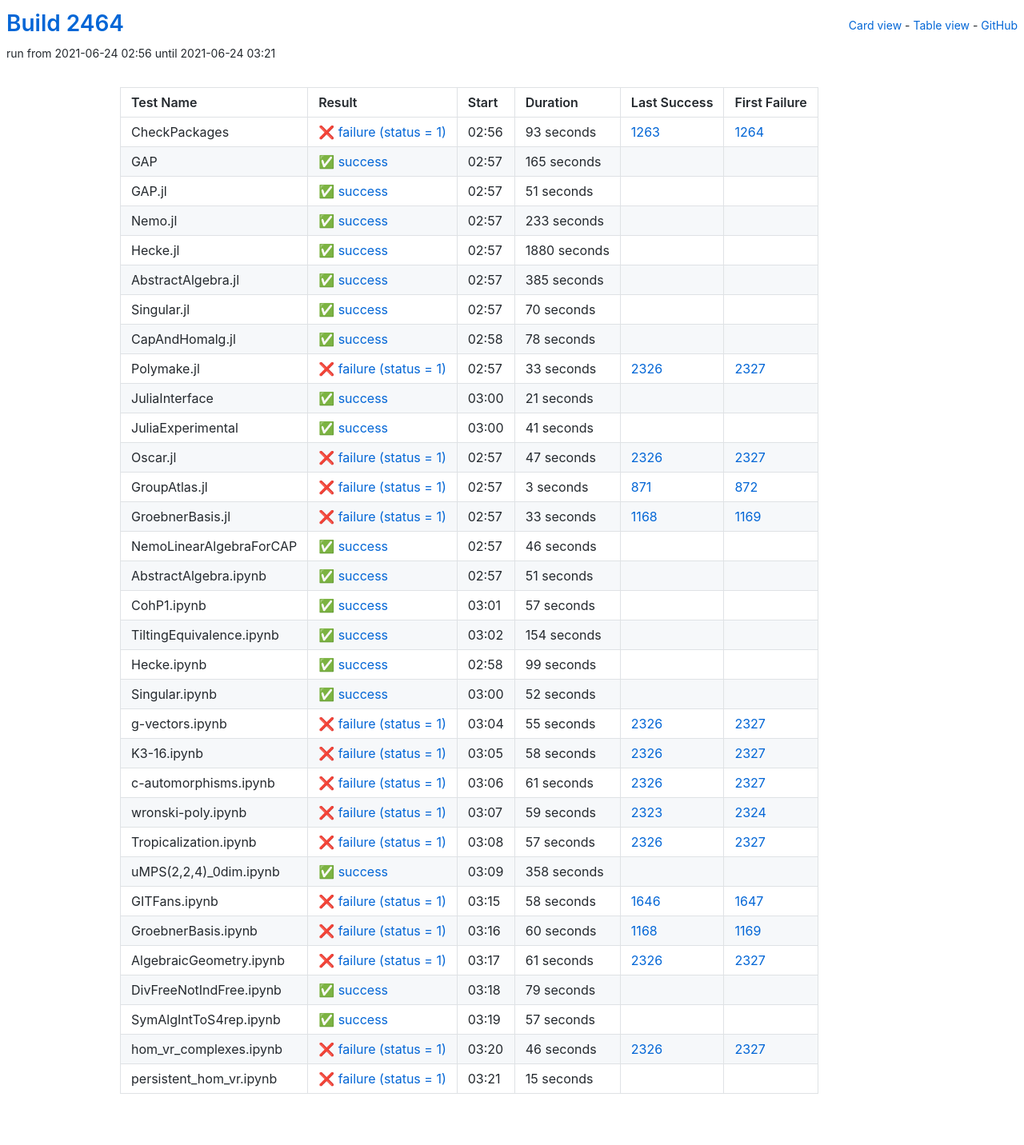
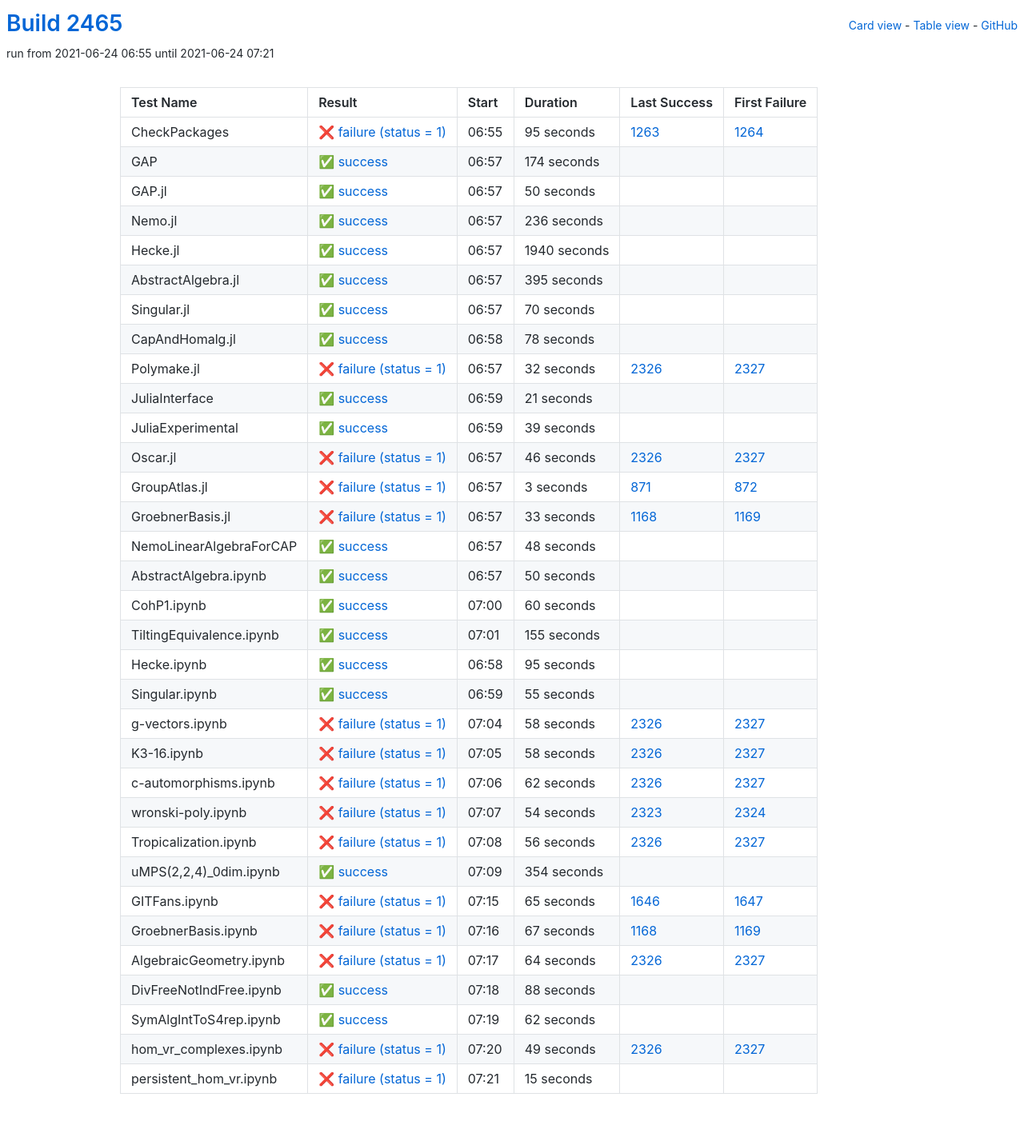
Before and after one commit to oscar-system/oscar-ci-status-stable, a Jekyll site: the page built from table.html, in a window 1280 px wide. Shown: the whole page at 80% size. Built offline with Jekyll 4.4.1, drawn with Linux system fonts in a browser that asks for light colours.

Commit message:
Build #2465

```diff
--- a/_data/ci.yml
+++ b/_data/ci.yml
@@ -1,6 +1,6 @@
 ---
-build: 2464
-build_url: https://oscarci.mathematik.uni-kl.de/job/oscar-stable/2464/
+build: 2465
+build_url: https://oscarci.mathematik.uni-kl.de/job/oscar-stable/2465/
 job: oscar-stable
 organization: oscar-system
 repo: oscar-ci-status-stable
@@ -8,80 +8,80 @@ repourl: https://github.com/oscar-system/oscar-ci-status-stable
 tests:
 - name: CheckPackages
   id: checkpackages
-  log: https://oscarci.mathematik.uni-kl.de/job/oscar-stable/2464/artifact/logs/build-2464/CheckPackages.log
-  start: 2021-06-24 02:56
+  log: https://oscarci.mathematik.uni-kl.de/job/oscar-stable/2465/artifact/logs/build-2465/CheckPackages.log
+  start: 2021-06-24 06:55
   success: false
   exitcode: 1
   status: failure
-  duration: 93
+  duration: 95
   last_success: 1263
   last_success_url: https://oscarci.mathematik.uni-kl.de/job/oscar-stable/1263/
   first_failure: 1264
   first_failure_url: https://oscarci.mathematik.uni-kl.de/job/oscar-stable/1264/
 - name: GAP
   id: gap
-  log: https://oscarci.mathematik.uni-kl.de/job/oscar-stable/2464/artifact/logs/build-2464/GAP.log
-  start: 2021-06-24 02:57
+  log: https://oscarci.mathematik.uni-kl.de/job/oscar-stable/2465/artifact/logs/build-2465/GAP.log
+  start: 2021-06-24 06:57
   success: true
   exitcode: 0
   status: success
-  duration: 165
+  duration: 174
   last_success: false
   last_success_url:
   first_failure: false
   first_failure_url:
 - name: GAP.jl
   id: gap-jl
-  log: https://oscarci.mathematik.uni-kl.de/job/oscar-stable/2464/artifact/logs/build-2464/GAP.jl.log
-  start: 2021-06-24 02:57
+  log: https://oscarci.mathematik.uni-kl.de/job/oscar-stable/2465/artifact/logs/build-2465/GAP.jl.log
+  start: 2021-06-24 06:57
   success: true
   exitcode: 0
   status: success
-  duration: 51
+  duration: 50
   last_success: false
   last_success_url:
   first_failure: false
   first_failure_url:
 - name: Nemo.jl
   id: nemo-jl
-  log: https://oscarci.mathematik.uni-kl.de/job/oscar-stable/2464/artifact/logs/build-2464/Nemo.jl.log
-  start: 2021-06-24 02:57
+  log: https://oscarci.mathematik.uni-kl.de/job/oscar-stable/2465/artifact/logs/build-2465/Nemo.jl.log
+  start: 2021-06-24 06:57
   success: true
   exitcode: 0
   status: success
-  duration: 233
+  duration: 236
   last_success: false
   last_success_url:
   first_failure: false
   first_failure_url:
 - name: Hecke.jl
   id: hecke-jl
-  log: https://oscarci.mathematik.uni-kl.de/job/oscar-stable/2464/artifact/logs/build-2464/Hecke.jl.log
-  start: 2021-06-24 02:57
+  log: https://oscarci.mathematik.uni-kl.de/job/oscar-stable/2465/artifact/logs/build-2465/Hecke.jl.log
+  start: 2021-06-24 06:57
   success: true
   exitcode: 0
   status: success
-  duration: 1880
+  duration: 1940
   last_success: false
   last_success_url:
   first_failure: false
   first_failure_url:
 - name: AbstractAlgebra.jl
   id: abstractalgebra-jl
-  log: https://oscarci.mathematik.uni-kl.de/job/oscar-stable/2464/artifact/logs/build-2464/AbstractAlgebra.jl.log
-  start: 2021-06-24 02:57
+  log: https://oscarci.mathematik.uni-kl.de/job/oscar-stable/2465/artifact/logs/build-2465/AbstractAlgebra.jl.log
+  start: 2021-06-24 06:57
   success: true
   exitcode: 0
   status: success
-  duration: 385
+  duration: 395
   last_success: false
   last_success_url:
   first_failure: false
   first_failure_url:
 - name: Singular.jl
   id: singular-jl
-  log: https://oscarci.mathematik.uni-kl.de/job/oscar-stable/2464/artifact/logs/build-2464/Singular.jl.log
-  start: 2021-06-24 02:57
+  log: https://oscarci.mathematik.uni-kl.de/job/oscar-stable/2465/artifact/logs/build-2465/Singular.jl.log
+  start: 2021-06-24 06:57
   success: true
   exitcode: 0
   status: success
@@ -92,8 +92,8 @@ tests:
   first_failure_url:
 - name: CapAndHomalg.jl
   id: capandhomalg-jl
-  log: https://oscarci.mathematik.uni-kl.de/job/oscar-stable/2464/artifact/logs/build-2464/CapAndHomalg.jl.log
-  start: 2021-06-24 02:58
+  log: https://oscarci.mathematik.uni-kl.de/job/oscar-stable/2465/artifact/logs/build-2465/CapAndHomalg.jl.log
+  start: 2021-06-24 06:58
   success: true
   exitcode: 0
   status: success
@@ -104,20 +104,20 @@ tests:
   first_failure_url:
 - name: Polymake.jl
   id: polymake-jl
-  log: https://oscarci.mathematik.uni-kl.de/job/oscar-stable/2464/artifact/logs/build-2464/Polymake.jl.log
-  start: 2021-06-24 02:57
+  log: https://oscarci.mathematik.uni-kl.de/job/oscar-stable/2465/artifact/logs/build-2465/Polymake.jl.log
+  start: 2021-06-24 06:57
   success: false
   exitcode: 1
   status: failure
-  duration: 33
+  duration: 32
   last_success: 2326
   last_success_url: https://oscarci.mathematik.uni-kl.de/job/oscar-stable/2326/
   first_failure: 2327
   first_failure_url: https://oscarci.mathematik.uni-kl.de/job/oscar-stable/2327/
 - name: JuliaInterface
   id: juliainterface
-  log: https://oscarci.mathematik.uni-kl.de/job/oscar-stable/2464/artifact/logs/build-2464/JuliaInterface.log
-  start: 2021-06-24 03:00
+  log: https://oscarci.mathematik.uni-kl.de/job/oscar-stable/2465/artifact/logs/build-2465/JuliaInterface.log
+  start: 2021-06-24 06:59
   success: true
   exitcode: 0
   status: success
@@ -128,32 +128,32 @@ tests:
   first_failure_url:
 - name: JuliaExperimental
   id: juliaexperimental
-  log: https://oscarci.mathematik.uni-kl.de/job/oscar-stable/2464/artifact/logs/build-2464/JuliaExperimental.log
-  start: 2021-06-24 03:00
+  log: https://oscarci.mathematik.uni-kl.de/job/oscar-stable/2465/artifact/logs/build-2465/JuliaExperimental.log
+  start: 2021-06-24 06:59
   success: true
   exitcode: 0
   status: success
-  duration: 41
+  duration: 39
   last_success: false
   last_success_url:
   first_failure: false
   first_failure_url:
 - name: Oscar.jl
   id: oscar-jl
-  log: https://oscarci.mathematik.uni-kl.de/job/oscar-stable/2464/artifact/logs/build-2464/Oscar.jl.log
-  start: 2021-06-24 02:57
+  log: https://oscarci.mathematik.uni-kl.de/job/oscar-stable/2465/artifact/logs/build-2465/Oscar.jl.log
+  start: 2021-06-24 06:57
   success: false
   exitcode: 1
   status: failure
-  duration: 47
+  duration: 46
   last_success: 2326
   last_success_url: https://oscarci.mathematik.uni-kl.de/job/oscar-stable/2326/
   first_failure: 2327
   first_failure_url: https://oscarci.mathematik.uni-kl.de/job/oscar-stable/2327/
 - name: GroupAtlas.jl
   id: groupatlas-jl
-  log: https://oscarci.mathematik.uni-kl.de/job/oscar-stable/2464/artifact/logs/build-2464/GroupAtlas.jl.log
-  start: 2021-06-24 02:57
+  log: https://oscarci.mathematik.uni-kl.de/job/oscar-stable/2465/artifact/logs/build-2465/GroupAtlas.jl.log
+  start: 2021-06-24 06:57
   success: false
   exitcode: 1
   status: failure
@@ -164,8 +164,8 @@ tests:
   first_failure_url: https://oscarci.mathematik.uni-kl.de/job/oscar-stable/872/
 - name: GroebnerBasis.jl
   id: groebnerbasis-jl
-  log: https://oscarci.mathematik.uni-kl.de/job/oscar-stable/2464/artifact/logs/build-2464/GroebnerBasis.jl.log
-  start: 2021-06-24 02:57
+  log: https://oscarci.mathematik.uni-kl.de/job/oscar-stable/2465/artifact/logs/build-2465/GroebnerBasis.jl.log
+  start: 2021-06-24 06:57
   success: false
   exitcode: 1
   status: failure
@@ -176,92 +176,92 @@ tests:
   first_failure_url: https://oscarci.mathematik.uni-kl.de/job/oscar-stable/1169/
 - name: NemoLinearAlgebraForCAP
   id: nemolinearalgebraforcap
-  log: https://oscarci.mathematik.uni-kl.de/job/oscar-stable/2464/artifact/logs/build-2464/NemoLinearAlgebraForCAP.log
-  start: 2021-06-24 02:57
+  log: https://oscarci.mathematik.uni-kl.de/job/oscar-stable/2465/artifact/logs/build-2465/NemoLinearAlgebraForCAP.log
+  start: 2021-06-24 06:57
   success: true
   exitcode: 0
   status: success
-  duration: 46
+  duration: 48
   last_success: false
   last_success_url:
   first_failure: false
   first_failure_url:
 - name: AbstractAlgebra.ipynb
   id: abstractalgebra-ipynb
-  log: https://oscarci.mathematik.uni-kl.de/job/oscar-stable/2464/artifact/logs/build-2464/AbstractAlgebra.ipynb.log
-  start: 2021-06-24 02:57
+  log: https://oscarci.mathematik.uni-kl.de/job/oscar-stable/2465/artifact/logs/build-2465/AbstractAlgebra.ipynb.log
+  start: 2021-06-24 06:57
   success: true
   exitcode: 0
   status: success
-  duration: 51
+  duration: 50
   last_success: false
   last_success_url:
   first_failure: false
   first_failure_url:
 - name: CohP1.ipynb
   id: cohp1-ipynb
-  log: https://oscarci.mathematik.uni-kl.de/job/oscar-stable/2464/artifact/logs/build-2464/CohP1.ipynb.log
-  start: 2021-06-24 03:01
+  log: https://oscarci.mathematik.uni-kl.de/job/oscar-stable/2465/artifact/logs/build-2465/CohP1.ipynb.log
+  start: 2021-06-24 07:00
   success: true
   exitcode: 0
   status: success
-  duration: 57
+  duration: 60
   last_success: false
   last_success_url:
   first_failure: false
   first_failure_url:
 - name: TiltingEquivalence.ipynb
   id: tiltingequivalence-ipynb
-  log: https://oscarci.mathematik.uni-kl.de/job/oscar-stable/2464/artifact/logs/build-2464/TiltingEquivalence.ipynb.log
-  start: 2021-06-24 03:02
+  log: https://oscarci.mathematik.uni-kl.de/job/oscar-stable/2465/artifact/logs/build-2465/TiltingEquivalence.ipynb.log
+  start: 2021-06-24 07:01
   success: true
   exitcode: 0
   status: success
-  duration: 154
+  duration: 155
   last_success: false
   last_success_url:
   first_failure: false
   first_failure_url:
 - name: Hecke.ipynb
   id: hecke-ipynb
-  log: https://oscarci.mathematik.uni-kl.de/job/oscar-stable/2464/artifact/logs/build-2464/Hecke.ipynb.log
-  start: 2021-06-24 02:58
+  log: https://oscarci.mathematik.uni-kl.de/job/oscar-stable/2465/artifact/logs/build-2465/Hecke.ipynb.log
+  start: 2021-06-24 06:58
   success: true
   exitcode: 0
   status: success
-  duration: 99
+  duration: 95
   last_success: false
   last_success_url:
   first_failure: false
   first_failure_url:
 - name: Singular.ipynb
   id: singular-ipynb
-  log: https://oscarci.mathematik.uni-kl.de/job/oscar-stable/2464/artifact/logs/build-2464/Singular.ipynb.log
-  start: 2021-06-24 03:00
+  log: https://oscarci.mathematik.uni-kl.de/job/oscar-stable/2465/artifact/logs/build-2465/Singular.ipynb.log
+  start: 2021-06-24 06:59
   success: true
   exitcode: 0
   status: success
-  duration: 52
+  duration: 55
   last_success: false
   last_success_url:
   first_failure: false
   first_failure_url:
 - name: g-vectors.ipynb
   id: g-vectors-ipynb
-  log: https://oscarci.mathematik.uni-kl.de/job/oscar-stable/2464/artifact/logs/build-2464/g-vectors.ipynb.log
-  start: 2021-06-24 03:04
+  log: https://oscarci.mathematik.uni-kl.de/job/oscar-stable/2465/artifact/logs/build-2465/g-vectors.ipynb.log
+  start: 2021-06-24 07:04
   success: false
   exitcode: 1
   status: failure
-  duration: 55
+  duration: 58
   last_success: 2326
   last_success_url: https://oscarci.mathematik.uni-kl.de/job/oscar-stable/2326/
   first_failure: 2327
   first_failure_url: https://oscarci.mathematik.uni-kl.de/job/oscar-stable/2327/
 - name: K3-16.ipynb
   id: k3-16-ipynb
-  log: https://oscarci.mathematik.uni-kl.de/job/oscar-stable/2464/artifact/logs/build-2464/K3-16.ipynb.log
-  start: 2021-06-24 03:05
+  log: https://oscarci.mathematik.uni-kl.de/job/oscar-stable/2465/artifact/logs/build-2465/K3-16.ipynb.log
+  start: 2021-06-24 07:05
   success: false
   exitcode: 1
   status: failure
@@ -272,128 +272,128 @@ tests:
   first_failure_url: https://oscarci.mathematik.uni-kl.de/job/oscar-stable/2327/
 - name: c-automorphisms.ipynb
   id: c-automorphisms-ipynb
-  log: https://oscarci.mathematik.uni-kl.de/job/oscar-stable/2464/artifact/logs/build-2464/c-automorphisms.ipynb.log
-  start: 2021-06-24 03:06
+  log: https://oscarci.mathematik.uni-kl.de/job/oscar-stable/2465/artifact/logs/build-2465/c-automorphisms.ipynb.log
+  start: 2021-06-24 07:06
   success: false
   exitcode: 1
   status: failure
-  duration: 61
+  duration: 62
   last_success: 2326
   last_success_url: https://oscarci.mathematik.uni-kl.de/job/oscar-stable/2326/
   first_failure: 2327
   first_failure_url: https://oscarci.mathematik.uni-kl.de/job/oscar-stable/2327/
 - name: wronski-poly.ipynb
   id: wronski-poly-ipynb
-  log: https://oscarci.mathematik.uni-kl.de/job/oscar-stable/2464/artifact/logs/build-2464/wronski-poly.ipynb.log
-  start: 2021-06-24 03:07
+  log: https://oscarci.mathematik.uni-kl.de/job/oscar-stable/2465/artifact/logs/build-2465/wronski-poly.ipynb.log
+  start: 2021-06-24 07:07
   success: false
   exitcode: 1
   status: failure
-  duration: 59
+  duration: 54
   last_success: 2323
   last_success_url: https://oscarci.mathematik.uni-kl.de/job/oscar-stable/2323/
   first_failure: 2324
   first_failure_url: https://oscarci.mathematik.uni-kl.de/job/oscar-stable/2324/
 - name: Tropicalization.ipynb
   id: tropicalization-ipynb
-  log: https://oscarci.mathematik.uni-kl.de/job/oscar-stable/2464/artifact/logs/build-2464/Tropicalization.ipynb.log
-  start: 2021-06-24 03:08
+  log: https://oscarci.mathematik.uni-kl.de/job/oscar-stable/2465/artifact/logs/build-2465/Tropicalization.ipynb.log
+  start: 2021-06-24 07:08
   success: false
   exitcode: 1
   status: failure
-  duration: 57
+  duration: 56
   last_success: 2326
   last_success_url: https://oscarci.mathematik.uni-kl.de/job/oscar-stable/2326/
   first_failure: 2327
   first_failure_url: https://oscarci.mathematik.uni-kl.de/job/oscar-stable/2327/
 - name: uMPS(2,2,4)_0dim.ipynb
   id: umps-2-2-4-0dim-ipynb
-  log: https://oscarci.mathematik.uni-kl.de/job/oscar-stable/2464/artifact/logs/build-2464/uMPS-2-2-4-_0dim.ipynb.log
-  start: 2021-06-24 03:09
+  log: https://oscarci.mathematik.uni-kl.de/job/oscar-stable/2465/artifact/logs/build-2465/uMPS-2-2-4-_0dim.ipynb.log
+  start: 2021-06-24 07:09
   success: true
   exitcode: 0
   status: success
-  duration: 358
+  duration: 354
   last_success: false
   last_success_url:
   first_failure: false
   first_failure_url:
 - name: GITFans.ipynb
   id: gitfans-ipynb
-  log: https://oscarci.mathematik.uni-kl.de/job/oscar-stable/2464/artifact/logs/build-2464/GITFans.ipynb.log
-  start: 2021-06-24 03:15
+  log: https://oscarci.mathematik.uni-kl.de/job/oscar-stable/2465/artifact/logs/build-2465/GITFans.ipynb.log
+  start: 2021-06-24 07:15
   success: false
   exitcode: 1
   status: failure
-  duration: 58
+  duration: 65
   last_success: 1646
   last_success_url: https://oscarci.mathematik.uni-kl.de/job/oscar-stable/1646/
   first_failure: 1647
   first_failure_url: https://oscarci.mathematik.uni-kl.de/job/oscar-stable/1647/
 - name: GroebnerBasis.ipynb
   id: groebnerbasis-ipynb
-  log: https://oscarci.mathematik.uni-kl.de/job/oscar-stable/2464/artifact/logs/build-2464/GroebnerBasis.ipynb.log
-  start: 2021-06-24 03:16
+  log: https://oscarci.mathematik.uni-kl.de/job/oscar-stable/2465/artifact/logs/build-2465/GroebnerBasis.ipynb.log
+  start: 2021-06-24 07:16
   success: false
   exitcode: 1
   status: failure
-  duration: 60
+  duration: 67
   last_success: 1168
   last_success_url: https://oscarci.mathematik.uni-kl.de/job/oscar-stable/1168/
   first_failure: 1169
   first_failure_url: https://oscarci.mathematik.uni-kl.de/job/oscar-stable/1169/
 - name: AlgebraicGeometry.ipynb
   id: algebraicgeometry-ipynb
-  log: https://oscarci.mathematik.uni-kl.de/job/oscar-stable/2464/artifact/logs/build-2464/AlgebraicGeometry.ipynb.log
-  start: 2021-06-24 03:17
+  log: https://oscarci.mathematik.uni-kl.de/job/oscar-stable/2465/artifact/logs/build-2465/AlgebraicGeometry.ipynb.log
+  start: 2021-06-24 07:17
   success: false
   exitcode: 1
   status: failure
-  duration: 61
+  duration: 64
   last_success: 2326
   last_success_url: https://oscarci.mathematik.uni-kl.de/job/oscar-stable/2326/
   first_failure: 2327
   first_failure_url: https://oscarci.mathematik.uni-kl.de/job/oscar-stable/2327/
 - name: DivFreeNotIndFree.ipynb
   id: divfreenotindfree-ipynb
-  log: https://oscarci.mathematik.uni-kl.de/job/oscar-stable/2464/artifact/logs/build-2464/DivFreeNotIndFree.ipynb.log
-  start: 2021-06-24 03:18
+  log: https://oscarci.mathematik.uni-kl.de/job/oscar-stable/2465/artifact/logs/build-2465/DivFreeNotIndFree.ipynb.log
+  start: 2021-06-24 07:18
   success: true
   exitcode: 0
   status: success
-  duration: 79
+  duration: 88
   last_success: false
   last_success_url:
   first_failure: false
   first_failure_url:
 - name: SymAlgIntToS4rep.ipynb
   id: symalginttos4rep-ipynb
-  log: https://oscarci.mathematik.uni-kl.de/job/oscar-stable/2464/artifact/logs/build-2464/SymAlgIntToS4rep.ipynb.log
-  start: 2021-06-24 03:19
+  log: https://oscarci.mathematik.uni-kl.de/job/oscar-stable/2465/artifact/logs/build-2465/SymAlgIntToS4rep.ipynb.log
+  start: 2021-06-24 07:19
   success: true
   exitcode: 0
   status: success
-  duration: 57
+  duration: 62
   last_success: false
   last_success_url:
   first_failure: false
   first_failure_url:
 - name: hom_vr_complexes.ipynb
   id: hom-vr-complexes-ipynb
-  log: https://oscarci.mathematik.uni-kl.de/job/oscar-stable/2464/artifact/logs/build-2464/hom_vr_complexes.ipynb.log
-  start: 2021-06-24 03:20
+  log: https://oscarci.mathematik.uni-kl.de/job/oscar-stable/2465/artifact/logs/build-2465/hom_vr_complexes.ipynb.log
+  start: 2021-06-24 07:20
   success: false
   exitcode: 1
   status: failure
-  duration: 46
+  duration: 49
   last_success: 2326
   last_success_url: https://oscarci.mathematik.uni-kl.de/job/oscar-stable/2326/
   first_failure: 2327
   first_failure_url: https://oscarci.mathematik.uni-kl.de/job/oscar-stable/2327/
 - name: persistent_hom_vr.ipynb
   id: persistent-hom-vr-ipynb
-  log: https://oscarci.mathematik.uni-kl.de/job/oscar-stable/2464/artifact/logs/build-2464/persistent_hom_vr.ipynb.log
-  start: 2021-06-24 03:21
+  log: https://oscarci.mathematik.uni-kl.de/job/oscar-stable/2465/artifact/logs/build-2465/persistent_hom_vr.ipynb.log
+  start: 2021-06-24 07:21
   success: false
   exitcode: 1
   status: failure
```
Also changed, not shown: README.md.
